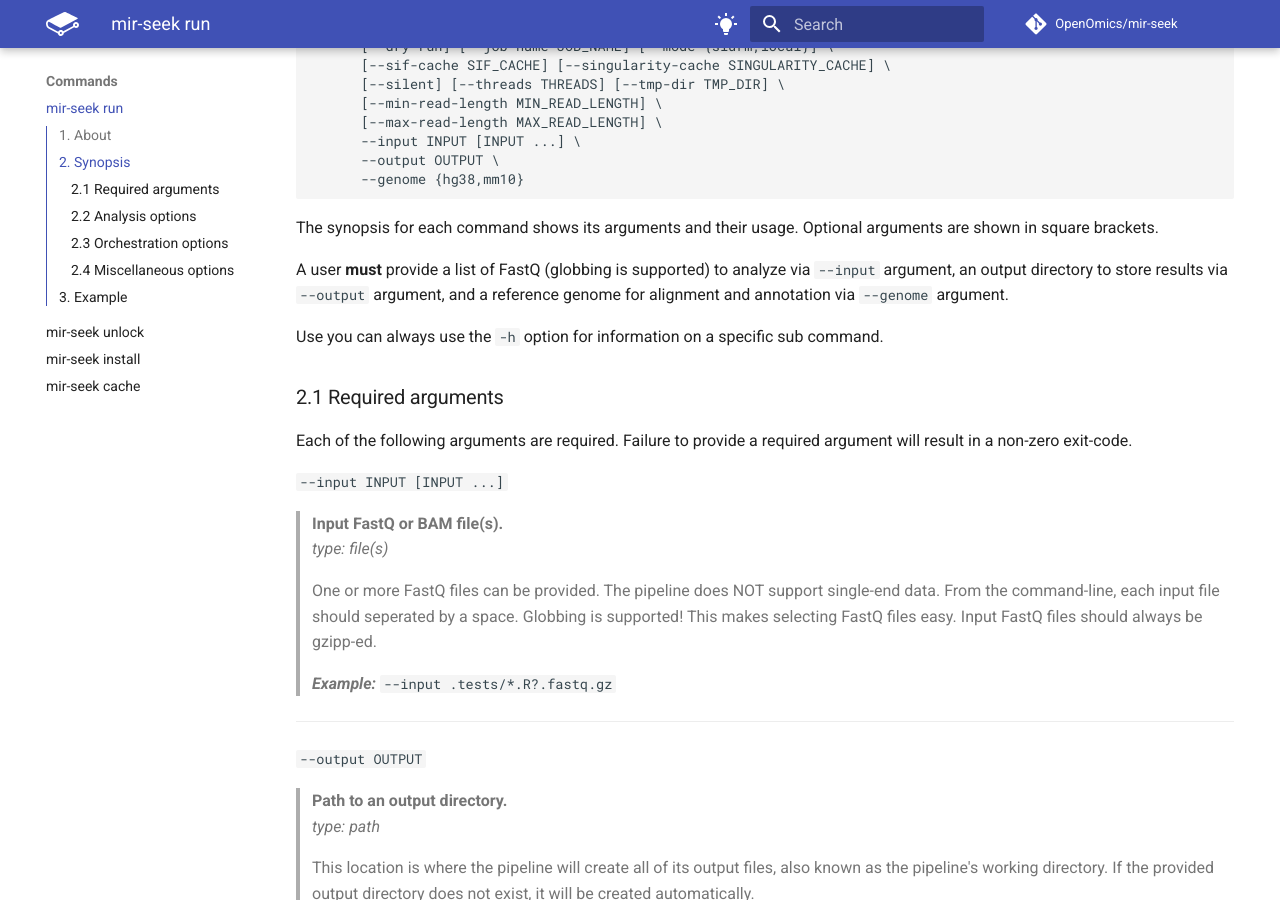
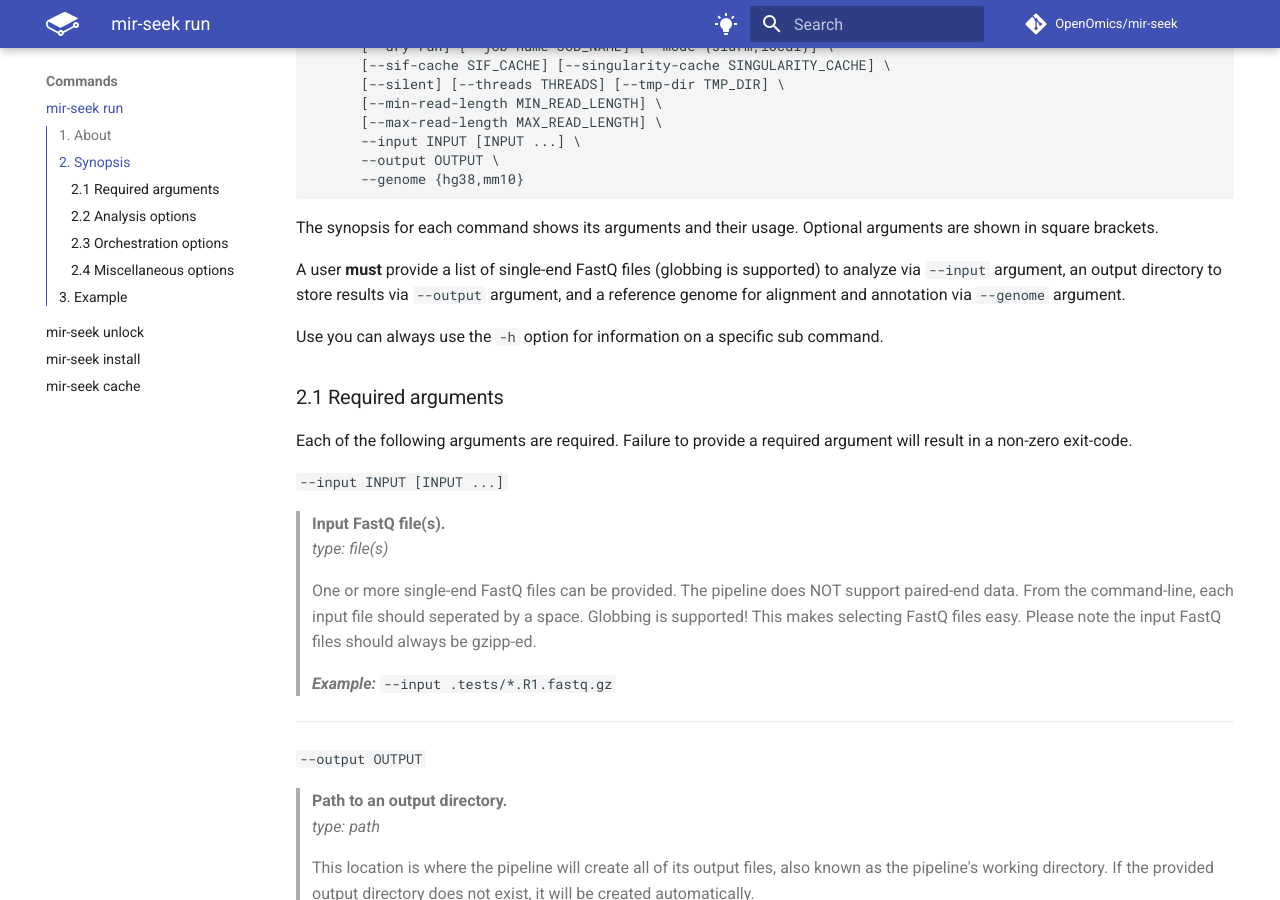
Before and after one commit to OpenOmics/mir-seek, an MkDocs documentation site: the page built from docs/usage/run.md, in a window 1280 px wide and 900 px high, scrolled down 497 px. Built offline with MkDocs 1.6.1 and Material for MkDocs 9.7.7, drawn with Linux system fonts in a browser that asks for light colours; comment, search, counter and statistics services are not loaded; the version menu is left out; some of the changed text lies outside the part shown.

Commit message:
Updating FastQ file descriptions for SE input

```diff
--- a/docs/usage/run.md
+++ b/docs/usage/run.md
@@ -22,7 +22,7 @@ $ mir-seek run [--help] \
 
 The synopsis for each command shows its arguments and their usage. Optional arguments are shown in square brackets.
 
-A user **must** provide a list of FastQ (globbing is supported) to analyze via `--input` argument, an output directory to store results via `--output` argument, and a reference genome for alignment and annotation via `--genome` argument.
+A user **must** provide a list of single-end FastQ files (globbing is supported) to analyze via `--input` argument, an output directory to store results via `--output` argument, and a reference genome for alignment and annotation via `--genome` argument.
 
 Use you can always use the `-h` option for information on a specific sub command.
 
@@ -31,12 +31,12 @@ Use you can always use the `-h` option for information on a specific sub command
 Each of the following arguments are required. Failure to provide a required argument will result in a non-zero exit-code.
 
   `--input INPUT [INPUT ...]`
-> **Input FastQ or BAM file(s).**
+> **Input FastQ file(s).**
 > *type: file(s)*
 >
-> One or more FastQ files can be provided. The pipeline does NOT support single-end data. From the command-line, each input file should seperated by a space. Globbing is supported! This makes selecting FastQ files easy. Input FastQ files should always be gzipp-ed.
+> One or more single-end FastQ files can be provided. The pipeline does NOT support paired-end data. From the command-line, each input file should seperated by a space. Globbing is supported! This makes selecting FastQ files easy. Please note the input FastQ files should always be gzipp-ed.
 >
-> ***Example:*** `--input .tests/*.R?.fastq.gz`
+> ***Example:*** `--input .tests/*.R1.fastq.gz`
 
 ---
   `--output OUTPUT`
@@ -185,7 +185,7 @@ module purge
 module load singularity snakemake
 
 # Step 2A.) Dry-run the pipeline
-./mir-seek run --input .tests/*.R?.fastq.gz \
+./mir-seek run --input .tests/*.fastq.gz \
                   --output /data/$USER/output \
                   --genome hg38 \
                   --mode slurm \
@@ -195,7 +195,7 @@ module load singularity snakemake
 # The slurm mode will submit jobs to
 # the cluster. It is recommended running
 # the pipeline in this mode.
-./mir-seek run --input .tests/*.R?.fastq.gz \
+./mir-seek run --input .tests/*.fastq.gz \
                   --output /data/$USER/output \
                   --genome hg38 \
                   --mode slurm
```
Also changed, not shown: README.md (+1 -1 lines), docs/index.md (+1 -1 lines).
